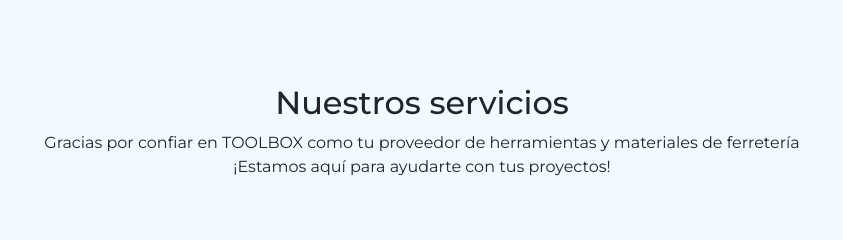
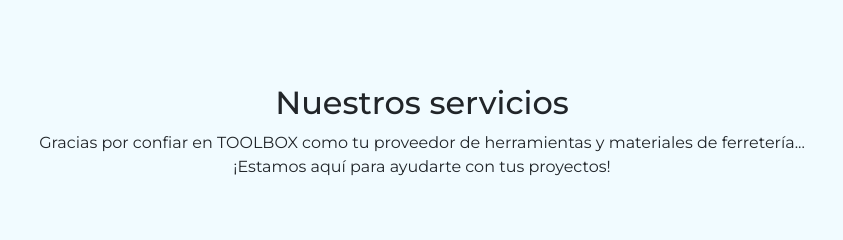
Before and after one commit to adrianamorenogt/ecommerceGrupo7, a plain HTML site: page index.html in a window 1280 px wide. Shown: the part 1500-1740 px from the top of the page, 218-1061 px from the left. Drawn offline with nearby package versions, Linux system fonts and the light colour scheme; a script that the page names is missing.

Commit message:
unificar

```diff
--- a/index.html
+++ b/index.html
@@ -159,7 +159,7 @@
                     <div class="section-header text-center pb-5">
                         <h2>Nuestros servicios</h2>
                         <p>Gracias por confiar en TOOLBOX como tu proveedor de herramientas y
-                            materiales de ferretería
+                            materiales de ferretería...
                             <br>
                             ¡Estamos aquí para ayudarte con tus proyectos!
                         </p>
```
